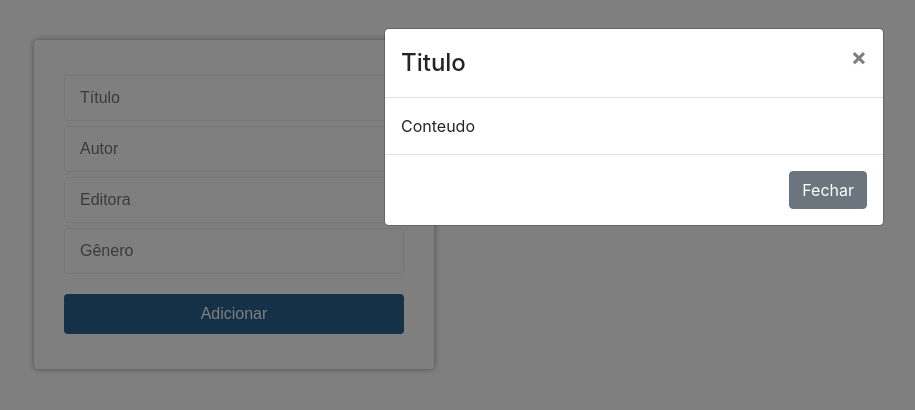
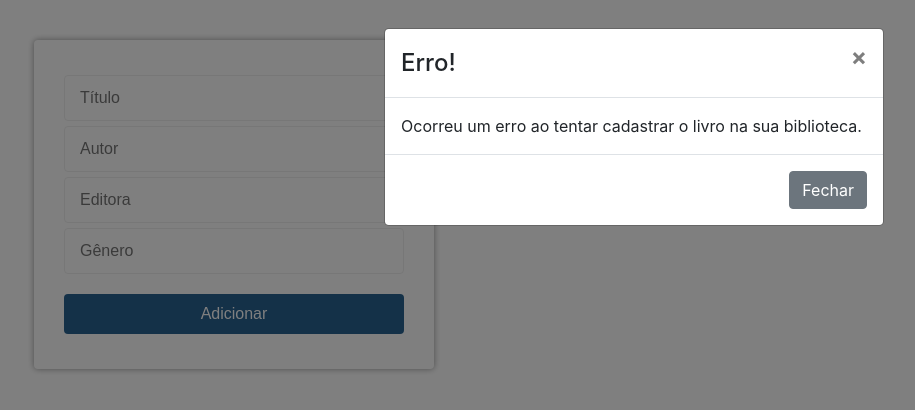
Before and after one commit to perezvr/biblioteca, a React (Create React App) app in the folder frontend/: page /books/register in a window 1280 px wide. Both pictures are taken after typing "Sample", "Sample", "Sample", "Sample" into the empty fields and a click on the button "Adicionar". Shown: the top 410 px of the page, without its empty margins (6-921 px from the left). Built offline with nearby package versions, Linux system fonts and the light colour scheme; no server answers.

Commit message:
avancando
Co-authored-by: Renan Perez <perez.vr@gmail.com>

```diff
--- a/frontend/package.json
+++ b/frontend/package.json
@@ -14,7 +14,8 @@
     "react-icons": "^3.10.0",
     "react-router-dom": "^5.1.2",
     "react-scripts": "3.4.1",
-    "styled-components": "^5.1.0"
+    "styled-components": "^5.1.0",
+    "yup": "^0.28.5"
   },
   "scripts": {
     "start": "react-scripts start",
--- a/frontend/src/containers/MessageBox/index.js
+++ b/frontend/src/components/MessageBox/index.js
@@ -3,16 +3,24 @@ import { Modal, Button } from 'react-bootstrap';
 
 export default class MessageBox extends Component {
   state = {
-    show: false,
+    show: true,
   }
 
-  handleClose = () => this.setState({ show: false });
+  componentWillUnmount() {
+    this.setState = {
+      show: true,
+    }
+  }
+
+  handleClose = () => { this.setState({ show: false }) };
 
   render() {
-    const {show, title, content} = this.props;
+    const { show, title, content } = this.props;
+
+    const showMesmo = (show && this.state.show);
 
     return (
-      <Modal show={show} onHide={this.handleClose} animation={false}>
+      <Modal show={showMesmo} onHide={this.handleClose} animation={false}>
         <Modal.Header closeButton>
           <Modal.Title>{title}</Modal.Title>
         </Modal.Header>
--- a/frontend/src/pages/BookRegister/index.js
+++ b/frontend/src/pages/BookRegister/index.js
@@ -1,5 +1,5 @@
 import React, { Component } from 'react';
-import MessageBox from '../../containers/MessageBox/index';
+import MessageBox from '../../components/MessageBox/index';
 import { Container, SubmitButton, Form } from './style';
 import booksApi from '../../services/booksApi';
 
@@ -11,6 +11,10 @@ export default class BookRegister extends Component {
     genre: '',
     loading: false,
     show: false,
+    modal: {
+      title: '',
+      content: ''
+    }
   }
 
   handleInput = async (e) => {
@@ -32,25 +36,44 @@ export default class BookRegister extends Component {
       author,
       publisher,
       genre
-    })
-
+    }).then((sucess) => {
       this.setState({
         title: '',
         author: '',
         publisher: '',
         genre: '',
         loading: false,
-      show: true
+        show: true,
+        modal: {
+          title: 'Sucesso!',
+          content: `"${title}" cadastrado com sucesso na sua biblioteca!`
+        }
       })
+    }).catch((err) => {
+      this.setState({
+        title: '',
+        author: '',
+        publisher: '',
+        genre: '',
+        loading: false,
+        show: true,
+        modal: {
+          title: 'Erro!',
+          content: `Ocorreu um erro ao tentar cadastrar o livro na sua biblioteca.`
+        }
+      })
+    });
+
+
+
   }
 
   render(){
-    const { title, author, publisher, genre, show } = this.state;
-    console.log(`${1} ${show}`);
+    const { title, author, publisher, genre, modal, show } = this.state;
 
     return (
       <Container>
-        <MessageBox show={show} title="Titulo" content="Conteudo"/>
+        <MessageBox show={show} title={modal.title} content={modal.content}/>
         <Form onSubmit={this.handleSubmit}>
           <input type="text" name="title" value={title} onChange={ this.handleInput }placeholder="Título"/>
           <input type="text" name="author" value={author} onChange={ this.handleInput } placeholder="Autor"/>
```
Also changed, not shown: 1 other file (tests, documents, lock files or other folders). Lines whose indentation alone changed are shown as unchanged.
